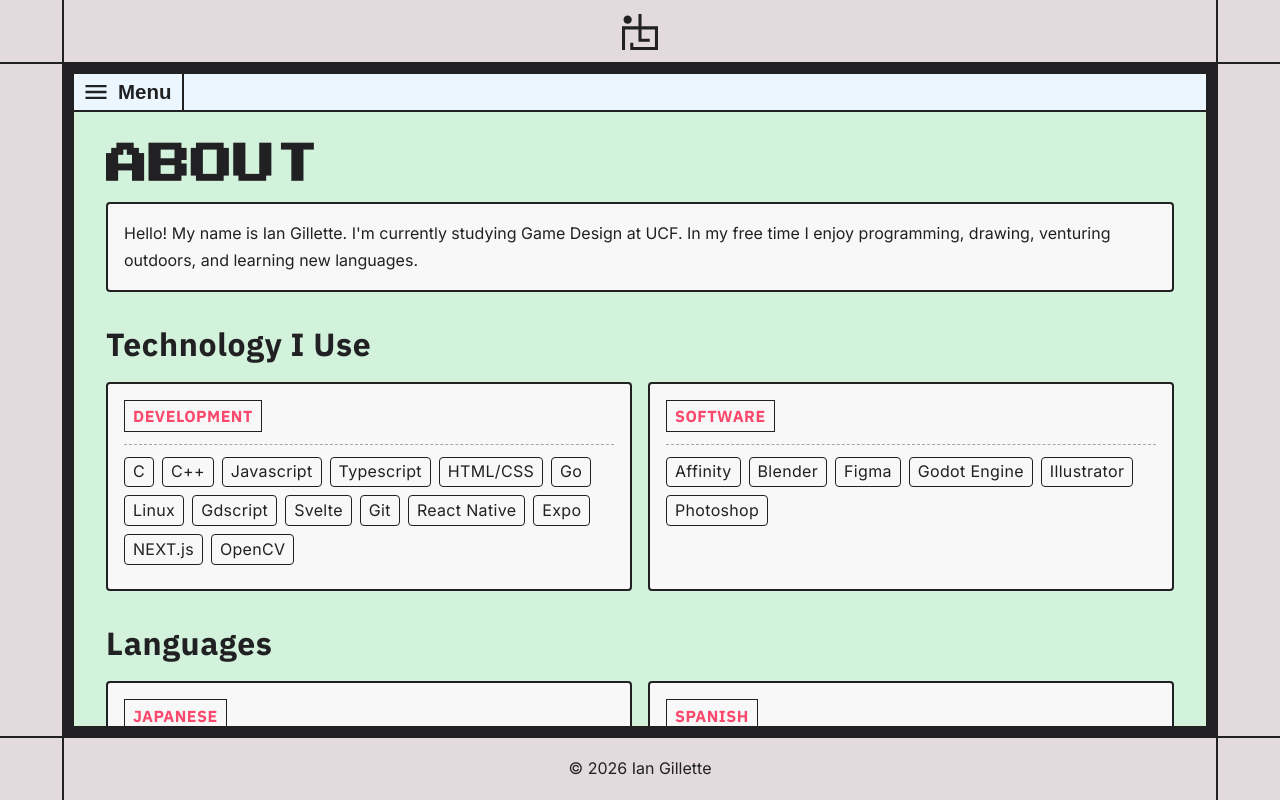
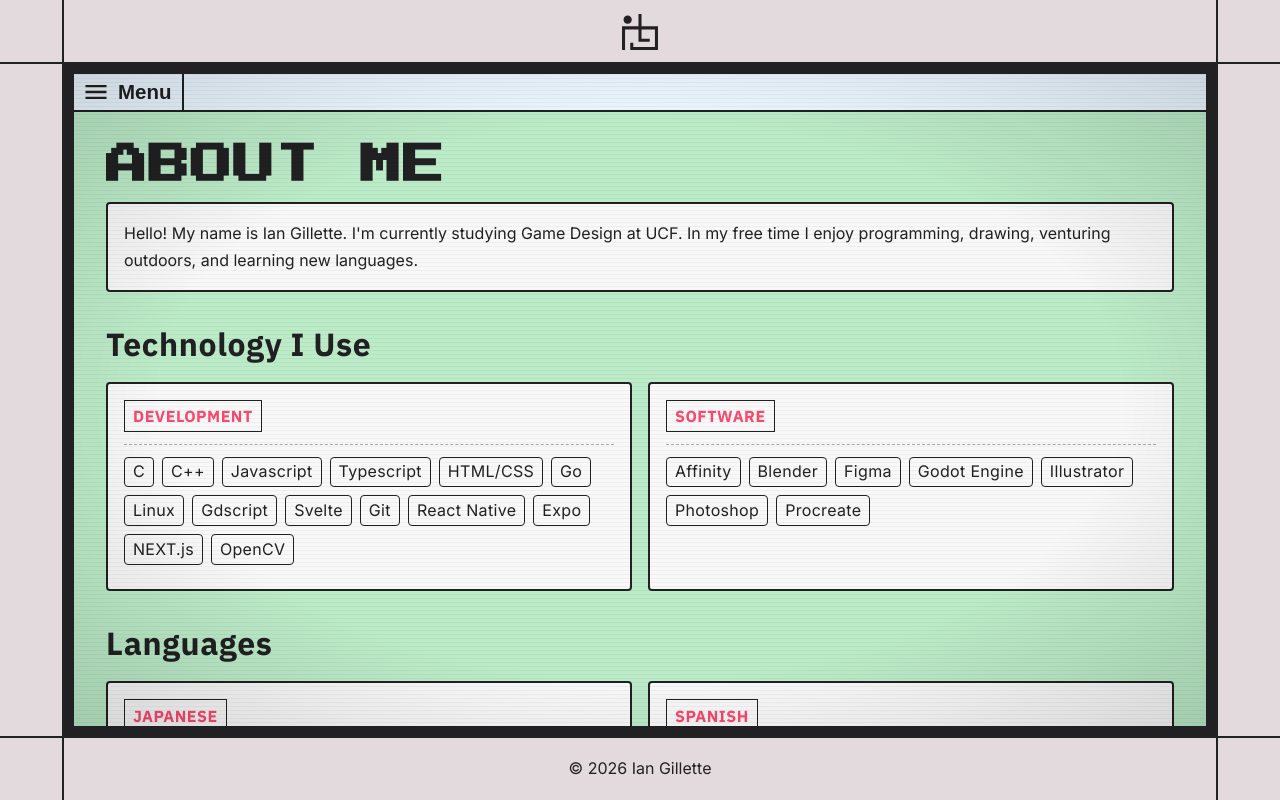
Before and after one commit to MelonEncoder/personal-website, a SvelteKit app: page /about in a window 1280 px wide. Built offline with nearby package versions, Linux system fonts and the light colour scheme.

Commit message:
added ctv effect to screen

```diff
--- a/src/routes/+layout.svelte
+++ b/src/routes/+layout.svelte
@@ -180,7 +180,7 @@
 		--off-white: rgb(226 218 220);
 		--accent: rgb(250, 73, 109);
 		--accent-2: color-mix(in srgb, var(--accent), white 70%);
-		--backlight: rgb(210, 242, 219);
+		--backlight: rgb(188, 235, 200);
 		--backlight-2: rgb(235, 246, 255);
 		--backlight-3: rgb(252, 201, 238);
 		--gradient: linear-gradient(45deg, var(--accent), var(--accent-2));
@@ -279,6 +279,23 @@
 		background-color: var(--backlight);
 		position: sticky;
 		scrollbar-color: var(--accent) var(--black);
+	}
+
+	.contentContainer::before {
+		content: "";
+		position: absolute;
+		inset: 0;
+		pointer-events: none;
+		z-index: 100;
+		background:
+			repeating-linear-gradient(
+				0deg,
+				transparent,
+				transparent 3px,
+				rgba(0, 0, 0, 0.04) 3px,
+				rgba(0, 0, 0, 0.04) 4px
+			),
+			radial-gradient(ellipse at center, transparent 60%, rgba(0, 0, 0, 0.13) 100%);
 	}
 
 	.content {
--- a/src/routes/about/+page.svelte
+++ b/src/routes/about/+page.svelte
@@ -33,7 +33,8 @@
 		"Figma",
 		"Godot Engine",
 		"Illustrator",
-		"Photoshop"
+		"Photoshop",
+		"Procreate"
 	];
 
 	const languages: LanguageItem[] = [
@@ -63,7 +64,7 @@
 </script>
 
 <div class="content">
-	<h1 class="title">ABOUT</h1>
+	<h1 class="title">ABOUT ME</h1>
 	<div class="card">
 		<p class="sectionText">
 			Hello! My name is Ian Gillette. I'm currently studying Game Design at UCF. In my free
```
